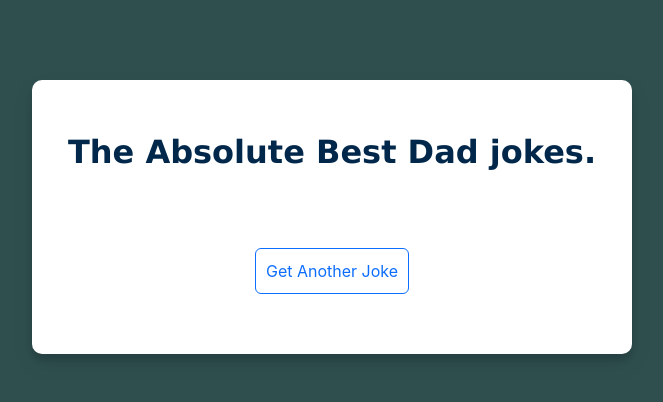
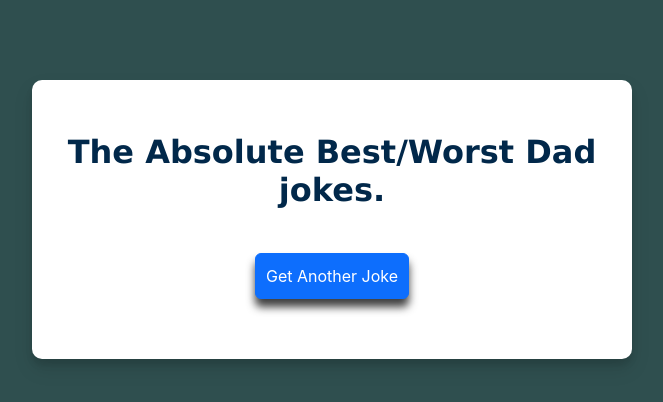
Before and after one commit to Michael-Yount/TheAbsolutlyWorseDadJokes, a React (Create React App) app: page / in a window 1280 px wide. Shown: the top 402 px of the page, without its empty margins (308-971 px from the left). Built offline with nearby package versions, Linux system fonts and the light colour scheme; no server answers.

Commit message:
fixed styling

```diff
--- a/src/App.css
+++ b/src/App.css
@@ -46,6 +46,7 @@
 .btn {
   margin: 10px;
   padding: 10px;
+  box-shadow: 0em .5em .5em rgba(0, 0, 0, 0.751);
 }
 .btn:hover {
   background: #e48603;
@@ -61,9 +62,15 @@
   font-family: Verdana, Geneva, Tahoma, sans-serif;
   display: block;
   font-size: 2em;
-  margin-bottom: 2em;
+  margin-bottom:10px;
   font-weight: bold ;
   text-align: center;
   padding: 3px;
   color: rgb(1, 40, 74);
 }
+.joke {
+  font-family: Verdana, Geneva, Tahoma, sans-serif;
+  font-size: 1.3em;
+  padding: 5px;
+  margin-bottom: 10px;
+}
--- a/src/App.js
+++ b/src/App.js
@@ -20,9 +20,9 @@ useEffect (() => {
 
   return (
     <div className="container">
-        <h2 className='title'>The Absolute Best Dad jokes.</h2>
+        <h2 className='title'>The Absolute Best/Worst Dad jokes.</h2>
         <div className="joke">{joke}</div>
-        <button className='btn btn-outline-primary' onClick={() => setState(state + 1)}>Get Another Joke</button>
+        <button className='btn btn-primary' onClick={() => setState(state + 1)}>Get Another Joke</button>
       </div>
   )
 }
```
